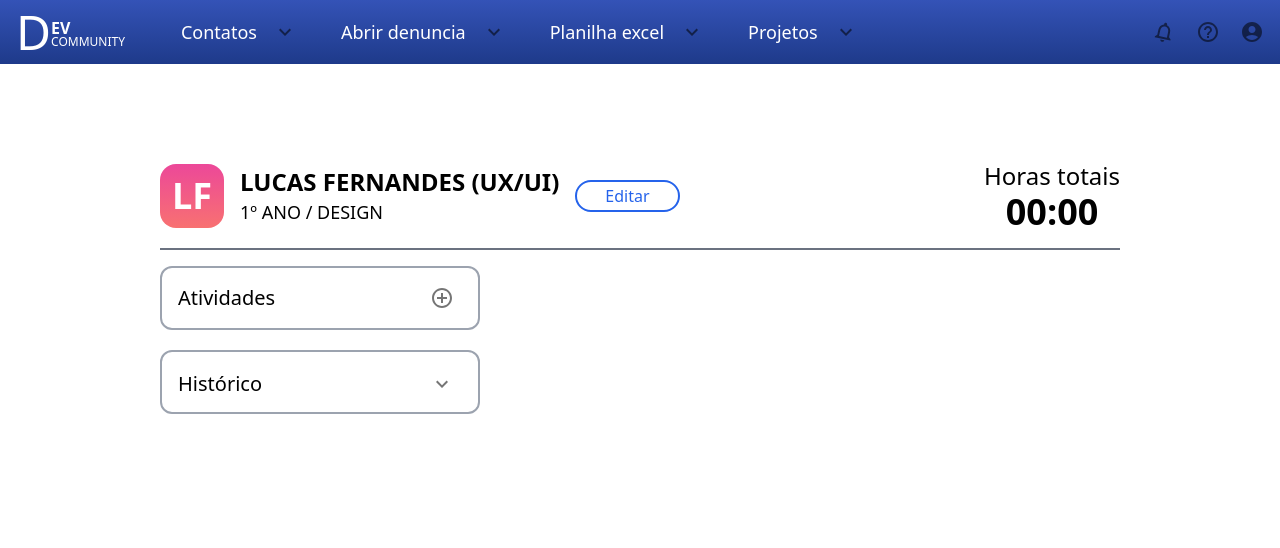
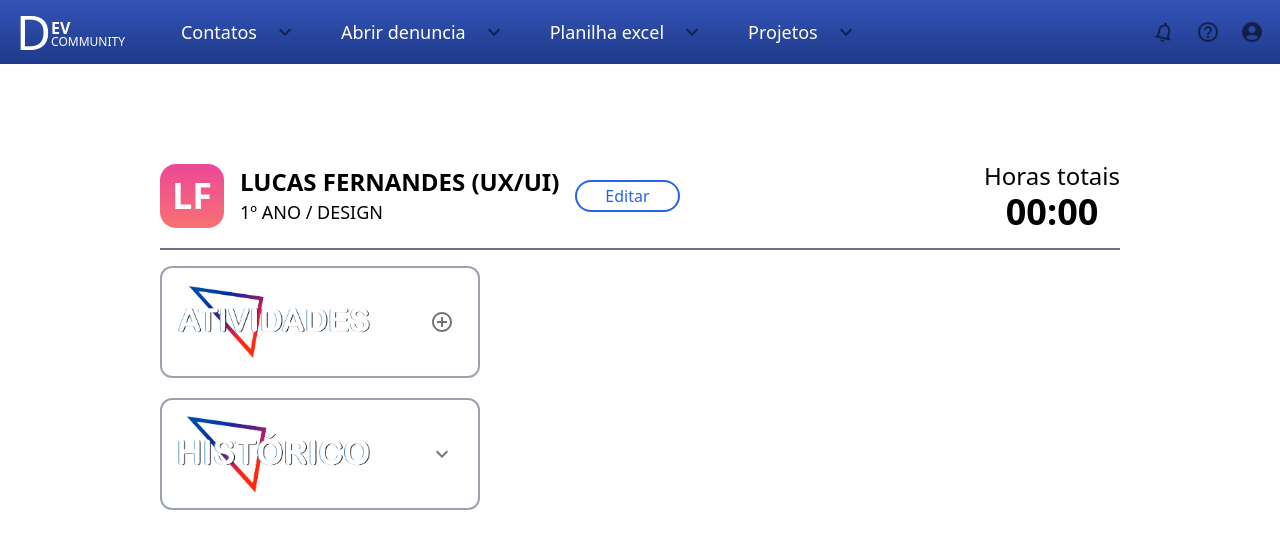
Before and after one commit to Maua-Dev/portal_interno_front, a Next.js app: page / in a window 1280 px wide. Shown: the top 548 px of the page. Built offline with nearby package versions, Linux system fonts and the light colour scheme.

Commit message:
added image in home buttons

```diff
--- a/next.config.js
+++ b/next.config.js
@@ -1,11 +1,14 @@
 /** @type {import('next').NextConfig} */
 const nextConfig = {
-  output: "export",
+  output: 'export',
   trailingSlash: true,
   experimental: {
-    appDir: true,
+    appDir: true
   },
   transpilePackages: ['@acme/ui', 'lodash-es'],
+  images: {
+    unoptimized: true
+  }
 }
 
 module.exports = nextConfig
--- a/src/app/components/ActivitiesButton.tsx
+++ b/src/app/components/ActivitiesButton.tsx
@@ -1,10 +1,12 @@
 import AddCircleOutlineIcon from '@mui/icons-material/AddCircleOutline'
 import IconButton from '@mui/material/IconButton'
 import { ReactNode } from 'react'
+import Image from 'next/image'
+import activityIcon from '../assets/activities_image_button.png'
 
 const Container = ({ children }: { children: ReactNode }) => {
   return (
-    <div className="mb-5 flex h-16 w-64 items-center justify-between rounded-xl border-2 border-gray-400 px-4 sm:w-80">
+    <div className="mb-5 flex h-28 w-64 items-center justify-between rounded-xl border-2 border-gray-400 px-4 sm:w-80">
       {children}
     </div>
   )
@@ -13,7 +15,7 @@ const Container = ({ children }: { children: ReactNode }) => {
 export default function ActivitiesButton({ onClick }: { onClick: () => void }) {
   return (
     <Container>
-      <p className="text-xl">Atividades</p>
+      <Image src={activityIcon} alt="Activity Icon" className="w-36 sm:w-48" />
       <IconButton onClick={onClick}>
         <AddCircleOutlineIcon />
       </IconButton>
--- a/src/app/components/HistoryButton.tsx
+++ b/src/app/components/HistoryButton.tsx
@@ -1,7 +1,9 @@
 import { Action } from '@/@clean/shared/domain/entities/action'
 import ExpandMoreIcon from '@mui/icons-material/ExpandMore'
 import IconButton from '@mui/material/IconButton'
-import { ReactNode, useEffect, useState } from 'react'
+import { ReactNode } from 'react'
+import historyIcon from '../assets/history_image_button.png'
+import Image from 'next/image'
 
 const Container = ({
   children,
@@ -13,7 +15,7 @@ const Container = ({
   return (
     <div
       className={`flex ${
-        isOpen ? 'h-auto' : 'h-16'
+        isOpen ? 'h-auto' : 'h-28'
       } w-64 transform flex-col items-start justify-between rounded-xl border-2 border-gray-400 px-4 py-3 transition-all duration-500 sm:w-80`}
     >
       {children}
@@ -23,7 +25,7 @@ const Container = ({
 
 const Header = ({ children }: { children: ReactNode }) => {
   return (
-    <div className="flex w-full flex-row items-center justify-between">
+    <div className="mt-1 flex w-full flex-row items-center justify-between">
       {children}
     </div>
   )
@@ -104,7 +106,7 @@ export default function HistoryButton({
   return (
     <Container isOpen={isOpen}>
       <Header>
-        <p className="text-xl">Histórico</p>
+        <Image src={historyIcon} alt="History Icon" className="w-36 sm:w-48" />
         <IconButton onClick={onClick}>
           <ExpandMoreIcon className="place-items-center text-2xl" />
         </IconButton>
```
Also changed, not shown: src/app/assets/activities_image_button.png (added), src/app/assets/history_image_button.png (added).
